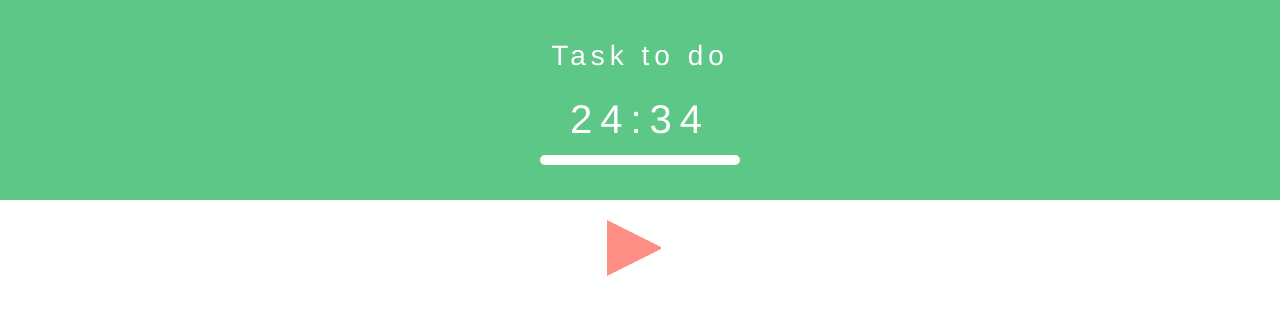
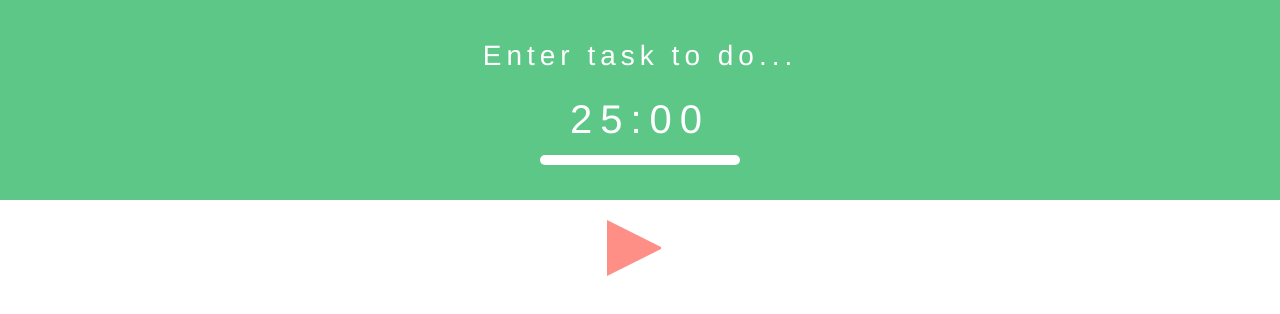
Before and after one commit to bartoszbialecki/bbfocus, a React app: page / in a window 1280 px wide. Shown: the top 314 px of the page. Built offline with nearby package versions, Linux system fonts and the light colour scheme.

Commit message:
Change default texts for task name and timer

```diff
--- a/src/components/Task.js
+++ b/src/components/Task.js
@@ -10,7 +10,7 @@ class Task extends Component {
     return (
       <>
         <section className="task">
-          <h1 className="task__name">Task to do</h1>
+          <h1 className="task__name">Enter task to do...</h1>
           <Timer />
           <ProgressBar />
         </section>
--- a/src/components/Timer.js
+++ b/src/components/Timer.js
@@ -4,7 +4,7 @@ import "./Timer.style.scss";
 
 class Timer extends Component {
   render() {
-    return <h2 className="timer">24:34</h2>;
+    return <h2 className="timer">25:00</h2>;
   }
 }
 
```
